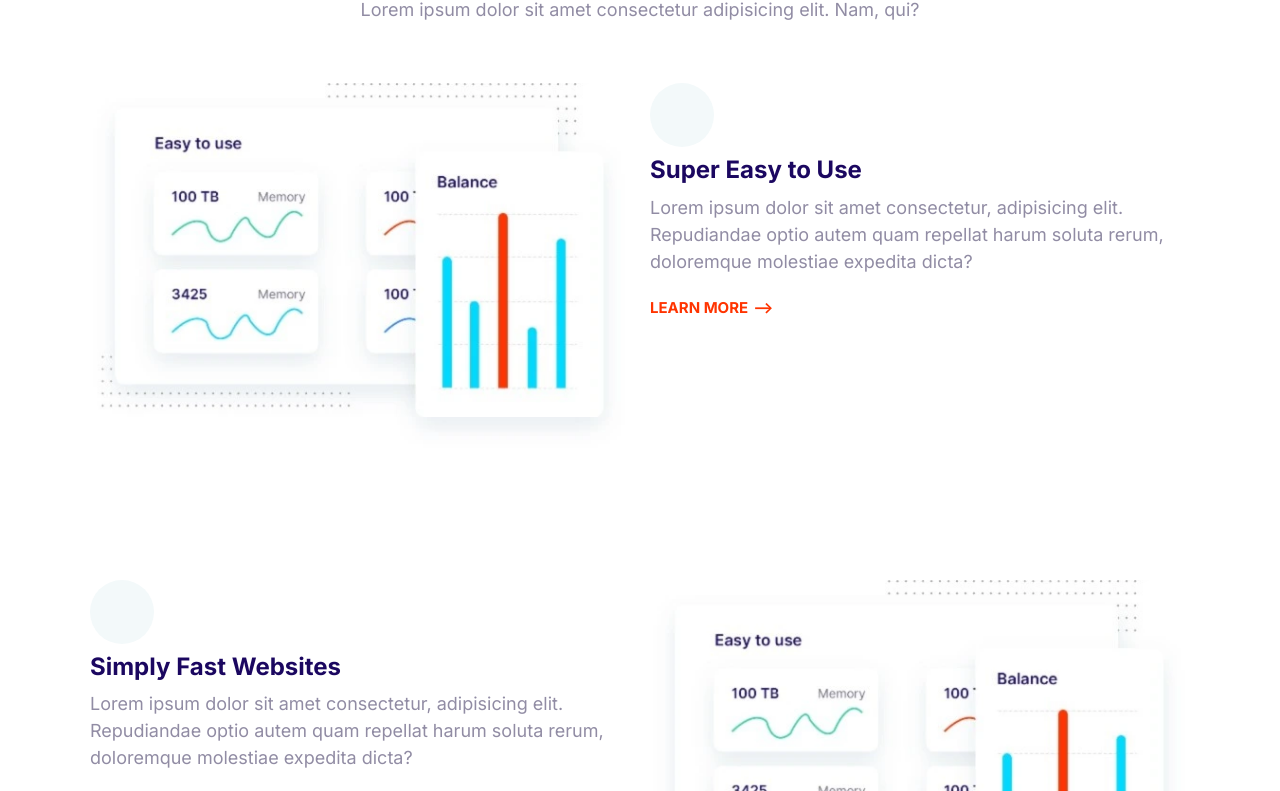
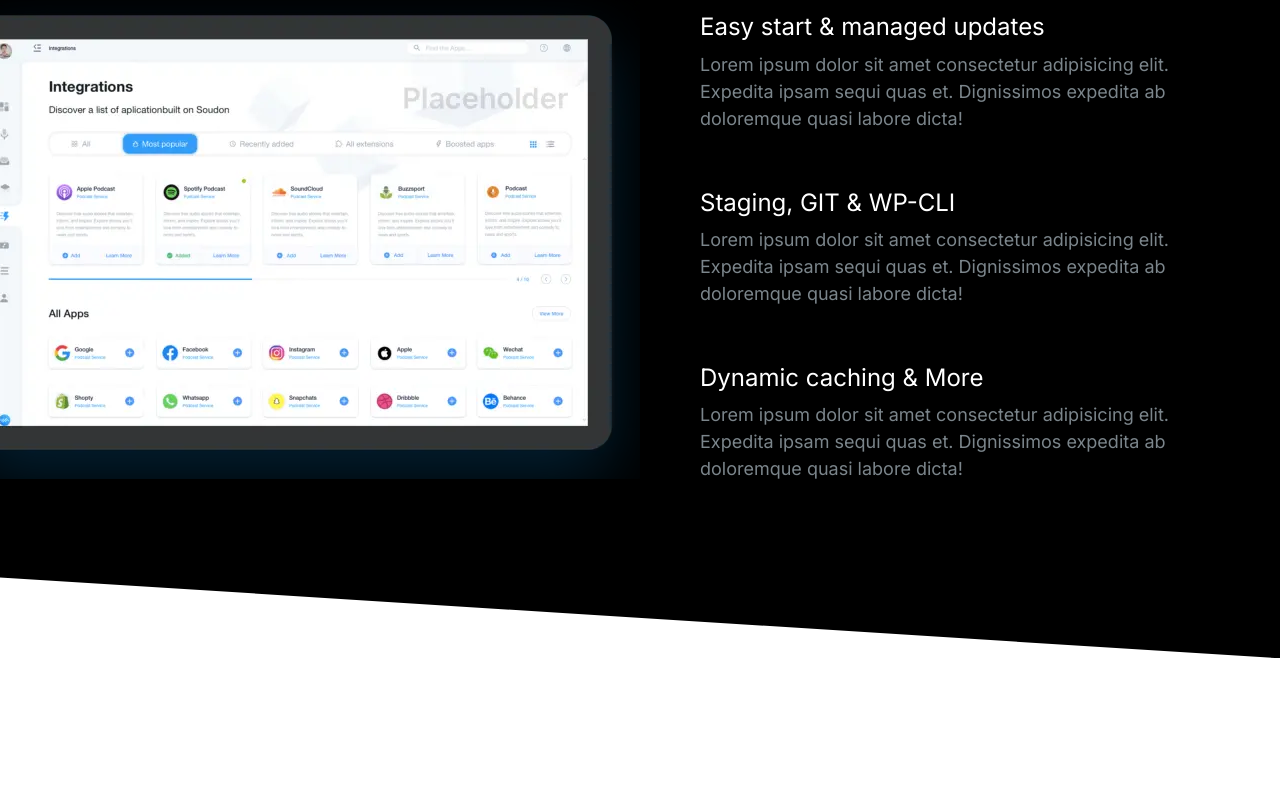
Before and after one commit to Emelzz/firstproject, a plain HTML site: page index.html in a window 1280 px wide. Shown: the part 151-942 px from the top of the page. After the commit the page ends 809 px from the top, so only its background shows below. Drawn offline with Linux system fonts and the light colour scheme.

```diff
--- a/CSS/styles.css
+++ b/CSS/styles.css
@@ -1,4 +1,9 @@
-/* Topography */
+/* Typography */
+
+::selection{
+    background: var(--color-primary);
+    color: #fff;
+}
 
 *,
 *::before,
@@ -42,6 +47,7 @@
 }
 h3{
     font-size: 3rem;
+    font-weight: 500;
 }
 p{
     margin-top: 0;
@@ -126,8 +132,8 @@
 .list{
     list-style: none;
     padding-left: 0;
-    color: var(--color-headings);
 }
+
 .list--inline .list__item{
     display:inline-block;
     margin-right: 2rem;
@@ -136,6 +142,7 @@
 .list--tick{
     list-style-image: url(../images/tick.svg);
     padding-left: 3rem;
+    color: var(--color-headings);
 }
 .list--tick .list__item{
     padding-left: 0.5rem;
@@ -400,6 +407,7 @@
 
 .media{
     display: flex;
+    margin-bottom: 4rem;
 }
 
 .media__title{
@@ -608,18 +616,20 @@
     color: #7b858b;
 }
 
-.block--dark .block__heading{
+.block--dark h1,
+.block--dark h2,
+.block--dark h3{
     color: #fff;
 }
 
 .block--skewed-right{
     padding-bottom: calc(var(--padding-vertical) + 4rem);
-    clip-path: polygon(0% 0%, 100% 0%, 100% 100%, 0% 80%);
+    clip-path: polygon(0% 0%, 100% 0%, 100% 100%, 0% 90%);
 }
 
 .block--skewed-left{
     padding-bottom: calc(var(--padding-vertical) + 4rem);
-    clip-path: polygon(0% 0%, 100% 0%, 100% 80%, 0% 100%);
+    clip-path: polygon(0% 0%, 100% 0%, 100% 90%, 0% 100%);
 }
 
 .container{
@@ -692,10 +702,6 @@
 }
 
 /* Hero */
-
-.hero{
-    clip-path: polygon(0% 0%, 100% 0%, 100% 90%, 0% 100%);
-}
 
 .hero__tagline{
     font-size: 2rem;
@@ -779,6 +785,26 @@
     .feature:nth-child(even) .feature__content{
         order: 2;
     }
+}
 
+/* showcase block*/
 
+.block-showcase__image> img{
+    width: 100%;
 }
+
+@media screen and (min-width:768px){
+
+    .block-showcase .grid{
+        grid-template-columns: 50% 50%;
+    }
+
+    .block-showcase__image{
+        justify-self: end;
+    }
+}
+
+.block-showcase__image> img{
+    width: auto;
+    max-width: 700px;
+}
--- a/index.html
+++ b/index.html
@@ -15,94 +15,74 @@
     <link rel="stylesheet" href="css/styles.css" />
   </head>
   <body>
-    <section class="block container">
+    <section class="block block--dark block--skewed-right block-showcase">
       <header class="block__header">
-        <h2>Host on the Cloud to keep Growing</h2>
-        <p>
-          Lorem ipsum dolor sit amet consectetur adipisicing elit. Nam, qui?
-        </p>
+        <h2>User Friendly Control Panel</h2>
       </header>
-      <article class="grid grid--1x2 feature">
-        <div class="feature__content">
-          <span class="icon-container">
-            <svg class="icon icon--primary">
-              <use xlink:href="images/sprite.svg#easy"></use>
-            </svg>
-          </span>
-          <h3 class="feature__heading">Super Easy to Use</h3>
-          <p>
-            Lorem ipsum dolor sit amet consectetur, adipisicing elit.
-            Repudiandae optio autem quam repellat harum soluta rerum, doloremque
-            molestiae expedita dicta?
-          </p>
-          <a href="#" class="link-arrow">Learn More</a>
-        </div>
-        <picture>
+      <div class="grid grid--1x2">
+        <picture class="block-showcase__image">
           <source
             type="image/webp"
-            srcset="images/Easy.webp 1x, images/Easy@2x.webp 2x"
-          />
+            srcset="images/ipad.webp 1x, images/ipad@2x.webp 2x" />
           <source
-            type="image/jpg"
-            srcset="images/Easy.jpg 1x, images/Easy@2x.jpg 2x"
-          />
-          <img class="feature__image" src="images/Easy@2x.jpg" alt="" />
-        </picture>
-      </article>
-      <article class="grid grid--1x2 feature">
-        <div class="feature__content">
-          <span class="icon-container">
+            type="image/png"
+            srcset="images/ipad.png 1x, images/ipad@2x.png 2x" />
+          <img src="images/ipad.png" alt=""
+        /></picture>
+        <ul class="list">
+          <li>
+            <div class="media">
+              <div class="media__image">
                 <svg class="icon icon--primary">
-              <use xlink:href="images/sprite.svg#computer"></use>
+                  <use xlink:href="images/sprite.svg#menu"></use>
                 </svg>
-          </span>
-          <h3 class="feature__heading">Simply Fast Websites</h3>
+              </div>
+              <div class="media__body">
+                <h3 class="media__title">Easy start & managed updates</h3>
                 <p>
-            Lorem ipsum dolor sit amet consectetur, adipisicing elit.
-            Repudiandae optio autem quam repellat harum soluta rerum, doloremque
-            molestiae expedita dicta?
+                  Lorem ipsum dolor sit amet consectetur adipisicing elit.
+                  Expedita ipsam sequi quas et. Dignissimos expedita ab
+                  doloremque quasi labore dicta!
                 </p>
-          <a href="#" class="link-arrow">Learn More</a>
               </div>
-        <picture>
-          <source
-            type="image/webp"
-            srcset="images/Easy.webp 1x, images/Easy@2x.webp 2x"
-          />
-          <source
-            type="image/jpg"
-            srcset="images/Easy.jpg 1x, images/Easy@2x.jpg 2x"
-          />
-          <img class="feature__image" src="images/Easy@2x.jpg" alt="" />
-        </picture>
-      </article>
-      <article class="grid grid--1x2 feature">
-        <div class="feature__content">
-          <span class="icon-container">
+            </div>
+          </li>
+          <li>
+            <div class="media">
+              <div class="media__image">
                 <svg class="icon icon--primary">
-              <use xlink:href="images/sprite.svg#wordpress"></use>
+                  <use xlink:href="images/sprite.svg#menu"></use>
                 </svg>
-          </span>
-          <h3 class="feature__heading">Wordpress Made Easy</h3>
+              </div>
+              <div class="media__body">
+                <h3 class="media__title">Staging, GIT & WP-CLI</h3>
                 <p>
-            Lorem ipsum dolor sit amet consectetur, adipisicing elit.
-            Repudiandae optio autem quam repellat harum soluta rerum, doloremque
-            molestiae expedita dicta?
+                  Lorem ipsum dolor sit amet consectetur adipisicing elit.
+                  Expedita ipsam sequi quas et. Dignissimos expedita ab
+                  doloremque quasi labore dicta!
                 </p>
-          <a href="#" class="link-arrow">Learn More</a>
               </div>
-        <picture>
-          <source
-            type="image/webp"
-            srcset="images/Easy.webp 1x, images/Easy@2x.webp 2x"
-          />
-          <source
-            type="image/jpg"
-            srcset="images/Easy.jpg 1x, images/Easy@2x.jpg 2x"
-          />
-          <img class="feature__image" src="images/Easy@2x.jpg" alt="" />
-        </picture>
-      </article>
+            </div>
+          </li>
+          <li>
+            <div class="media">
+              <div class="media__image">
+                <svg class="icon icon--primary">
+                  <use xlink:href="images/sprite.svg#menu"></use>
+                </svg>
+              </div>
+              <div class="media__body">
+                <h3 class="media__title">Dynamic caching & More</h3>
+                <p>
+                  Lorem ipsum dolor sit amet consectetur adipisicing elit.
+                  Expedita ipsam sequi quas et. Dignissimos expedita ab
+                  doloremque quasi labore dicta!
+                </p>
+              </div>
+            </div>
+          </li>
+        </ul>
+      </div>
     </section>
     <script src="js/main.js"></script>
   </body>
```
Also changed, not shown: Components/testimonialblock.html (added, +69 -0 lines), images/ipad.png (added), images/ipad.webp (added), images/ipad@2x.png (added), images/ipad@2x.webp (added). Lines whose indentation alone changed are shown as unchanged.
